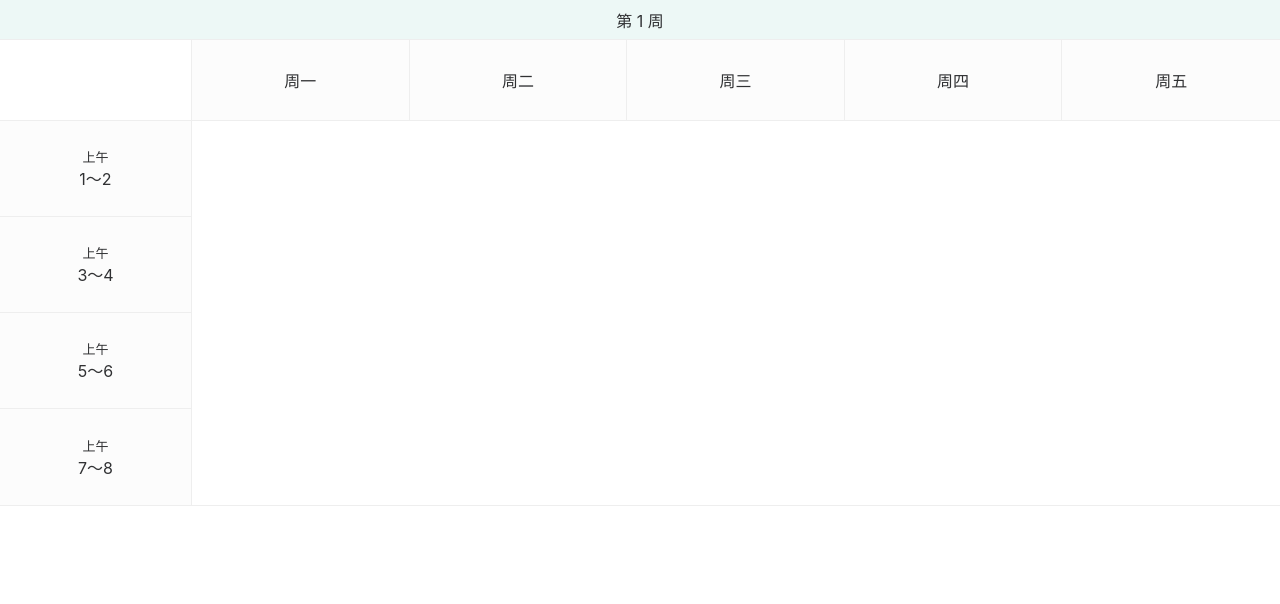
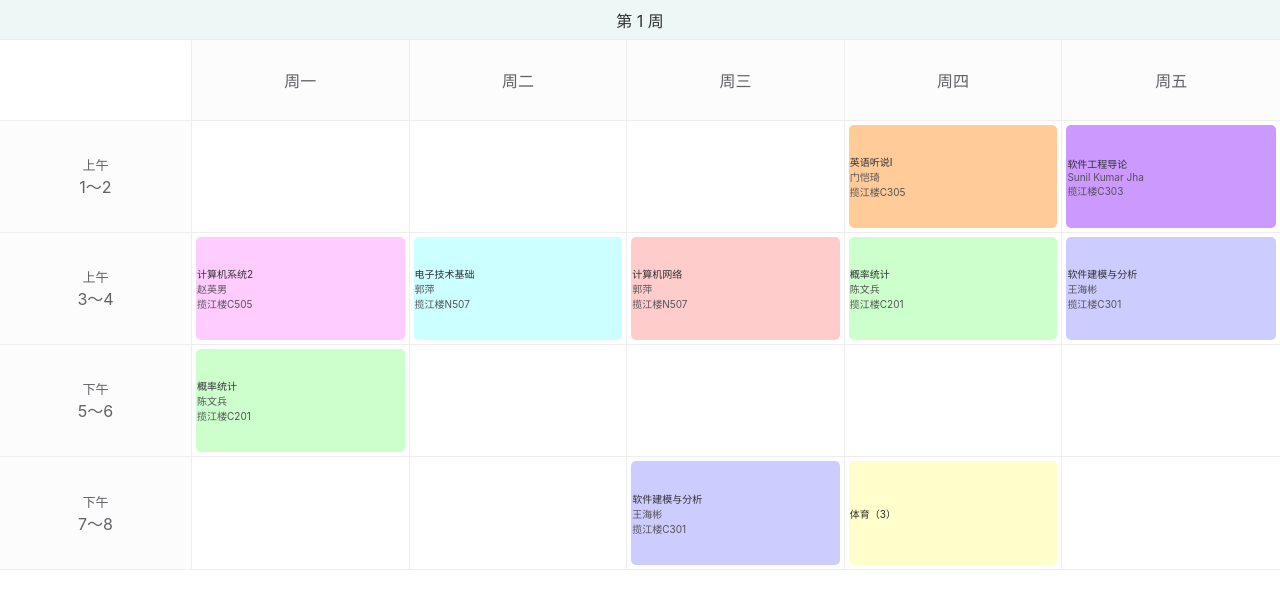
Before and after one commit to clansty/React-Schedule-Table, a Next.js app: page / in a window 1280 px wide. Shown: the top 604 px of the page. Built offline with nearby package versions, Linux system fonts and the light colour scheme.

Commit message:
基础功能实现

```diff
--- a/components/TableBody.tsx
+++ b/components/TableBody.tsx
@@ -1,6 +1,10 @@
 import styles from '../styles/TableBody.module.scss'
+import Schedule from '../types/Schedule'
+import WeekDay from './WeekDay'
 
-export default function TableBody() {
+export default function TableBody({schedule, week}: {
+    schedule: Schedule, week: number
+}) {
     return <div className={styles.container}>
         <div className={styles.colHeaders}>
             <div className={styles.cell}>
@@ -12,13 +16,18 @@ export default function TableBody() {
                 3～4
             </div>
             <div className={styles.cell}>
-                <span>上午</span>
+                <span>下午</span>
                 5～6
             </div>
             <div className={styles.cell}>
-                <span>上午</span>
+                <span>下午</span>
                 7～8
             </div>
         </div>
+        <WeekDay day={schedule.mon} week={week}/>
+        <WeekDay day={schedule.tue} week={week}/>
+        <WeekDay day={schedule.wed} week={week}/>
+        <WeekDay day={schedule.thu} week={week}/>
+        <WeekDay day={schedule.fri} week={week}/>
     </div>
 }
--- a/components/TableHead.tsx
+++ b/components/TableHead.tsx
@@ -1,6 +1,8 @@
 import styles from '../styles/TableHead.module.scss'
 
 export default function TableHead() {
+    //TODO 切换按钮
+
     return <div className={styles.container}>
         <div className={styles.space}/>
         <div className={styles.weekday}>
--- /dev/null
+++ b/components/WeekDay.tsx
@@ -0,0 +1,40 @@
+import styles from '../styles/TableBody.module.scss'
+import WeekDayType from '../types/WeekDay'
+import LessonType from '../types/Lesson'
+
+export default function WeekDay({day, week}: { day: WeekDayType, week: number }) {
+    return <div className={styles.weekDay}>
+        <Lesson lessons={day.l1} week={week}/>
+        <Lesson lessons={day.l2} week={week}/>
+        <Lesson lessons={day.l3} week={week}/>
+        <Lesson lessons={day.l4} week={week}/>
+    </div>
+}
+
+function selectLesson({lessons, week}: { lessons?: Array<LessonType>, week: number }) {
+    if (!lessons) return
+    for (const l of lessons) {
+        if (l.exclude?.includes(week))
+            continue
+        if (l.include?.includes(week))
+            return l
+        if (l.weeks === 'all')
+            return l
+        if (l.weeks === 'odd' && week % 2 === 1)
+            return l
+        if (l.weeks === 'even' && week % 2 === 0)
+            return l
+    }
+}
+
+function Lesson(param: { lessons?: Array<LessonType>, week: number }) {
+    const lesson = selectLesson(param)
+    return <div className={styles.lessonContainer}>
+        {lesson &&
+        <div className={styles.lesson} style={{backgroundColor: lesson.color}}>
+            <span>{lesson.name}</span>
+            <span>{lesson.teacher}</span>
+            <span>{lesson.place}</span>
+        </div>}
+    </div>
+}
--- a/schedule.yaml
+++ b/config.yaml
@@ -56,7 +56,7 @@ schedule:
         color: '#ccffcc'
     l4:
       - name: 体育（3）
-        week: all
+        weeks: all
         color: '#ffffcc'
   fri:
     l1:
--- a/package.json
+++ b/package.json
@@ -11,7 +11,8 @@
   "dependencies": {
     "next": "11.1.0",
     "react": "17.0.2",
-    "react-dom": "17.0.2"
+    "react-dom": "17.0.2",
+    "yaml": "^1.10.2"
   },
   "devDependencies": {
     "@types/node": "^16.6.1",
--- a/pages/index.tsx
+++ b/pages/index.tsx
@@ -3,17 +3,42 @@ import styles from '../styles/Home.module.css'
 import Header from '../components/Header'
 import TableHead from '../components/TableHead'
 import TableBody from '../components/TableBody'
+import {InferGetServerSidePropsType} from 'next'
+import fs from 'fs'
+import YAML from 'yaml'
+import Config from '../types/Config'
+import {useState} from 'react'
+import inferCurrentWeek from '../utils/inferCurrentWeek'
 
-export default function Home() {
+function Home({config, currentWeek}: InferGetServerSidePropsType<typeof getServerSideProps>) {
+    const [week, setWeek] = useState(currentWeek)
     return (
         <div className={styles.container}>
             <Head>
                 <title>Create Next App</title>
             </Head>
 
-            <Header week={1}/>
+            <Header week={week}/>
             <TableHead/>
-            <TableBody/>
+            <TableBody schedule={config.schedule} week={week}/>
         </div>
     )
 }
+
+export const getServerSideProps = () => {
+    return new Promise<{
+        props: { config: Config, currentWeek: number }
+    }>(resolve =>
+        fs.readFile('config.yaml', 'utf-8',
+            (_, text) => {
+                const config = YAML.parse(text) as Config
+                resolve({
+                    props: {
+                        config,
+                        currentWeek: inferCurrentWeek(config.firstWeekStart),
+                    },
+                })
+            }))
+}
+
+export default Home
--- a/styles/TableBody.module.scss
+++ b/styles/TableBody.module.scss
@@ -1,26 +1,66 @@
 .container {
   display: flex;
   border-bottom: #eee solid 1px;
+  width: 100%;
+  flex-shrink: 0;
+
+  .cell {
+    display: flex;
+    flex-direction: column;
+    justify-content: center;
+    align-items: center;
+    height: 14vh;
+
+    &:not(:last-child) {
+      border-bottom: #eee solid 1px;
+    }
+  }
 
   .colHeaders {
     width: 15vw;
     background-color: #fcfcfc;
-    color: #303133;
+    color: #606266;
+    border-right: #eee solid 1px;
 
-    .cell {
-      display: flex;
-      flex-direction: column;
-      justify-content: center;
-      align-items: center;
-      height: 12vh;
+    span {
+      font-size: small;
+    }
+  }
+
+  .weekDay {
+    width: 17vw;
+
+    &:not(:last-child) {
       border-right: #eee solid 1px;
+    }
+
+    .lessonContainer {
+      height: 14vh;
+      padding: 4px;
 
       &:not(:last-child) {
         border-bottom: #eee solid 1px;
       }
 
-      span {
-        font-size: small;
+      .lesson {
+        padding: 1px;
+        border-radius: 5px;
+        display: flex;
+        flex-direction: column;
+        justify-content: center;
+        height: 100%;
+        width: 100%;
+        font-size: x-small;
+
+        span {
+          &:not(:first-child) {
+            color: #555256;
+          }
+
+          &:first-child {
+            color: #303133;
+          }
+        }
       }
     }
   }
--- a/styles/TableHead.module.scss
+++ b/styles/TableHead.module.scss
@@ -16,7 +16,7 @@
     width: 17vw;
     height: 10vh;
     background-color: #fcfcfc;
-    color: #303133;
+    color: #606266;
     align-items: center;
     justify-content: center;
     display: flex;
--- a/types/Lesson.d.ts
+++ b/types/Lesson.d.ts
@@ -2,7 +2,9 @@ export default interface Lesson {
     name: string
     teacher?: string
     place?: string
-    week?: 'all' | 'odd' | 'even'
+    weeks?: 'all' | 'odd' | 'even'
     classes?: string
     color: string
+    include?: Array<number>
+    exclude?: Array<number>
 }
--- /dev/null
+++ b/utils/inferCurrentWeek.ts
@@ -0,0 +1,6 @@
+export default function inferCurrentWeek(firstWeekStart: string) {
+    const now = new Date()
+    const firstWeek = new Date(firstWeekStart)
+    const offset = now.getTime() - firstWeek.getTime()
+    return Math.floor(offset / 1000 / 60 / 60 / 24 / 7) + 1
+}
```
Also changed, not shown: 1 other file (tests, documents, lock files or other folders).
